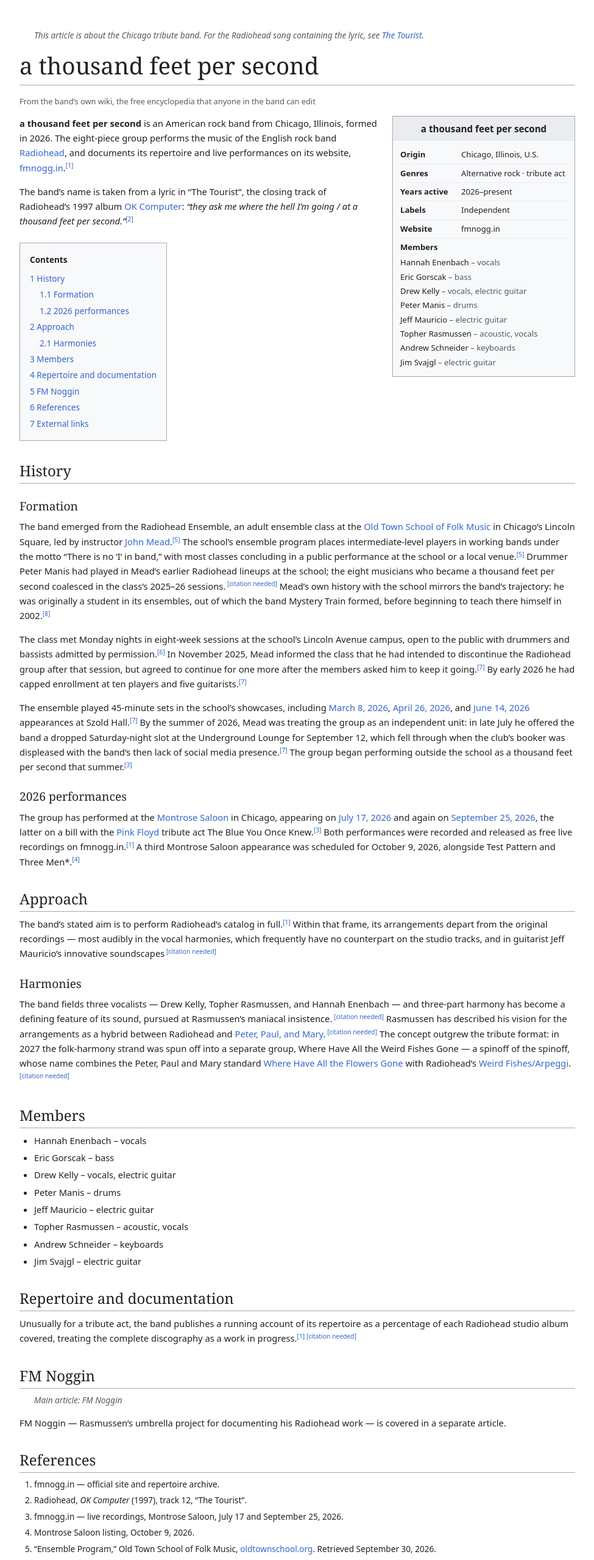
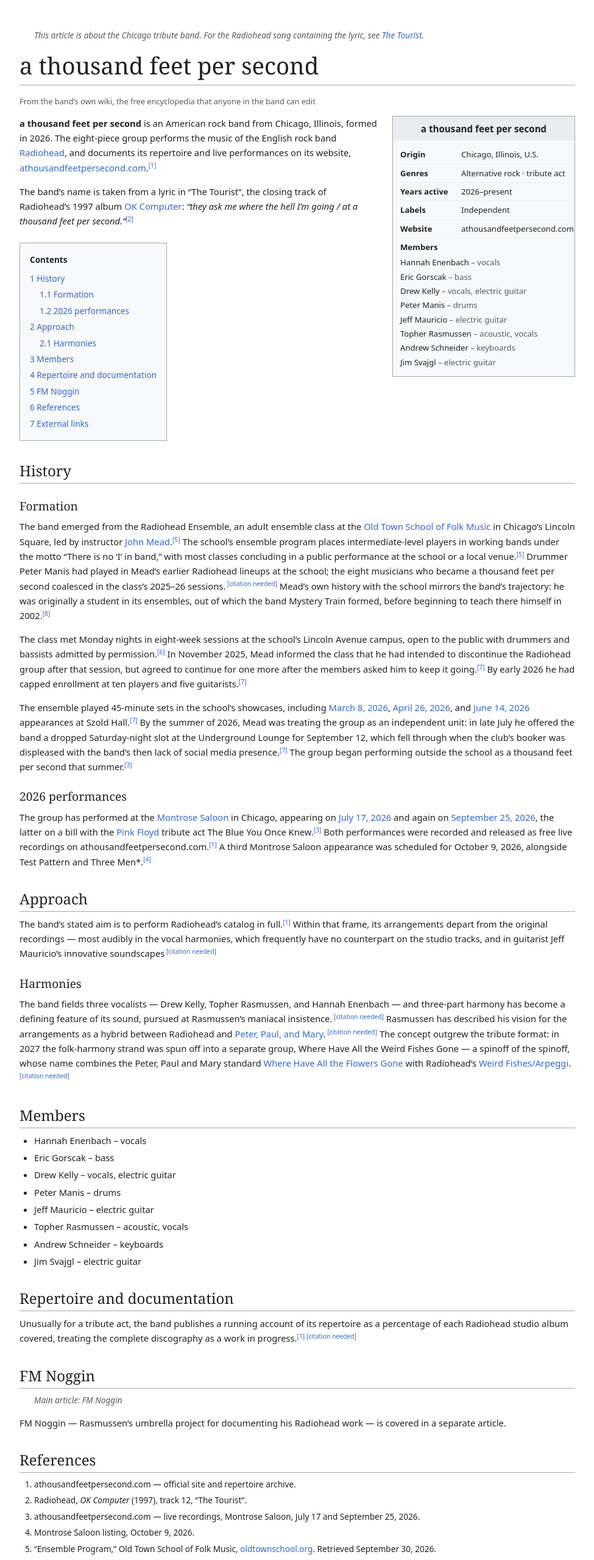
Before and after one commit to topher416/fmnogg.in, a Next.js app: page /wiki in a window 1280 px wide. Shown: the top 2558 px of the page at 61% size, without its empty margins (152-1127 px from the left). Built offline with nearby package versions, Linux system fonts and the light colour scheme; a web font is replaced by a local one.

Commit message:
Wiki: point official site at athousandfeetpersecond.com

```diff
--- a/src/app/wiki/page.tsx
+++ b/src/app/wiki/page.tsx
@@ -92,7 +92,7 @@
               ["Genres", "Alternative rock · tribute act"],
               ["Years active", "2026–present"],
               ["Labels", "Independent"],
-              ["Website", "fmnogg.in"],
+              ["Website", "athousandfeetpersecond.com"],
             ].map(([k, v]) => (
               <div key={k} className="flex gap-2 py-1 border-b border-[#eaecf0] last:border-0">
                 <dt className="font-bold w-[92px] shrink-0">{k}</dt>
@@ -121,7 +121,7 @@
           performs the music of the English rock band{" "}
           <X href="https://en.wikipedia.org/wiki/Radiohead">Radiohead</X>,
           and documents its repertoire and live performances on its website,{" "}
-          <X href="http://fmnogg.in">fmnogg.in</X>.<Ref n={1} />
+          <X href="https://athousandfeetpersecond.com">athousandfeetpersecond.com</X>.<Ref n={1} />
         </p>
         <p>
           The band&rsquo;s name is taken from a lyric in &ldquo;The
@@ -211,7 +211,7 @@
           the latter on a bill with the{" "}
           <X href="https://en.wikipedia.org/wiki/Pink_Floyd">Pink Floyd</X>{" "}
           tribute act The Blue You Once Knew.<Ref n={3} /> Both performances
-          were recorded and released as free live recordings on fmnogg.in.
+          were recorded and released as free live recordings on athousandfeetpersecond.com.
           <Ref n={1} /> A third Montrose Saloon appearance was scheduled for
           October 9, 2026, alongside Test Pattern and Three Men*.
           <Ref n={4} />
@@ -272,13 +272,13 @@
         <H2 id="references">References</H2>
         <ol className="list-decimal pl-6 space-y-1 text-[0.85rem]">
           <li id="ref-1">
-            fmnogg.in — official site and repertoire archive.
+            athousandfeetpersecond.com — official site and repertoire archive.
           </li>
           <li id="ref-2">
             Radiohead, <em>OK Computer</em> (1997), track 12, &ldquo;The Tourist&rdquo;.
           </li>
           <li id="ref-3">
-            fmnogg.in — live recordings, Montrose Saloon, July 17 and September 25, 2026.
+            athousandfeetpersecond.com — live recordings, Montrose Saloon, July 17 and September 25, 2026.
           </li>
           <li id="ref-4">
             Montrose Saloon listing, October 9, 2026.
@@ -305,8 +305,8 @@
 
         <H2 id="external-links">External links</H2>
         <ul className="list-disc pl-6 space-y-1 text-[#3366cc]">
-          <li><a href="https://fmnogg.in" className="hover:underline">Official website</a></li>
-          <li><a href="https://fmnogg.in/members" className="hover:underline">Band members</a></li>
+          <li><a href="https://athousandfeetpersecond.com" className="hover:underline">Official website</a></li>
+          <li><a href="https://athousandfeetpersecond.com/members" className="hover:underline">Band members</a></li>
         </ul>
 
         {/* stub template */}
```
